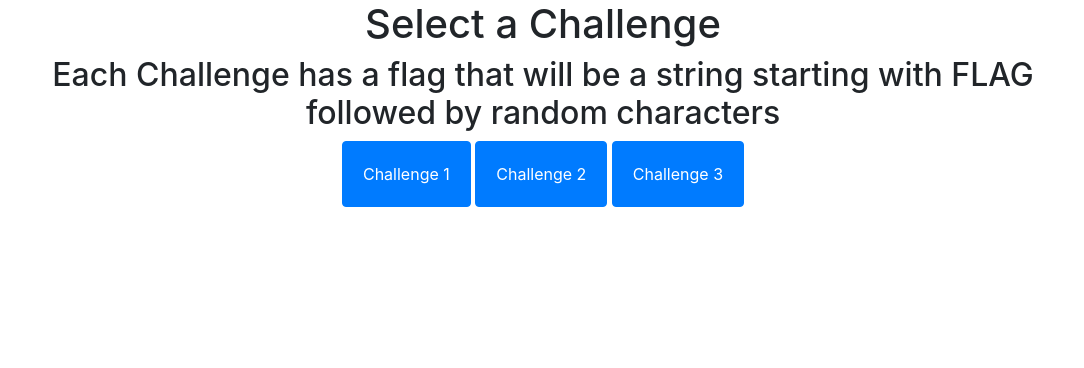
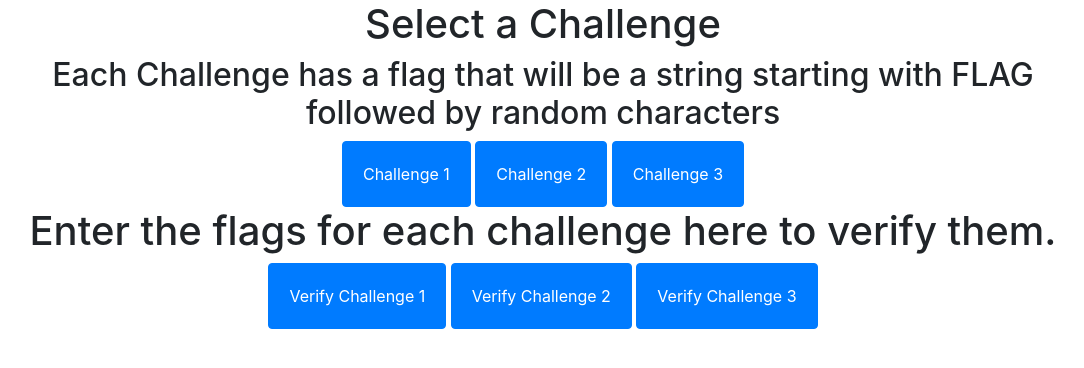
Before and after one commit to GumbleDorf/SomethingAwesomeCtfHash, a Flask app: page / in a window 1280 px wide. Shown: the part 240-608 px from the top of the page, without its empty margins (97-1181 px from the left). Run offline with Flask 2, Linux system fonts and the light colour scheme; some libraries are stand-ins or nearby versions.

Commit message:
fixed level1 bug

```diff
--- a/app.py
+++ b/app.py
@@ -54,7 +54,7 @@ def l1verify():
         #THIS IS PURPOSELY REALLY BAD CODE
         match = False
         for (a, b) in results:
-            if (a == "User554" and b == code):
+            if (a == "User554" and b == encodedcode):
                 match = True
         return {
             "match": match,
--- a/templates/index.html
+++ b/templates/index.html
@@ -34,6 +34,12 @@
           <button type="button" class="btn btn-primary" onclick="window.location.href='/level2'" style="padding: 20px">Challenge 2</button>
           <button type="button" class="btn btn-primary" onclick="window.location.href='/level3'" style="padding: 20px">Challenge 3</button>
         </div>
+        <div class="col-lg-12 text-center">
+          <h1>Enter the flags for each challenge here to verify them.</h1>
+          <button type="button" class="btn btn-primary" onclick="window.location.href='/level1'" style="padding: 20px">Verify Challenge 1</button>
+          <button type="button" class="btn btn-primary" onclick="window.location.href='/level2'" style="padding: 20px">Verify Challenge 2</button>
+          <button type="button" class="btn btn-primary" onclick="window.location.href='/level3'" style="padding: 20px">Verify Challenge 3</button>
+        </div>
       </div>
     </div>
   </div>
```
